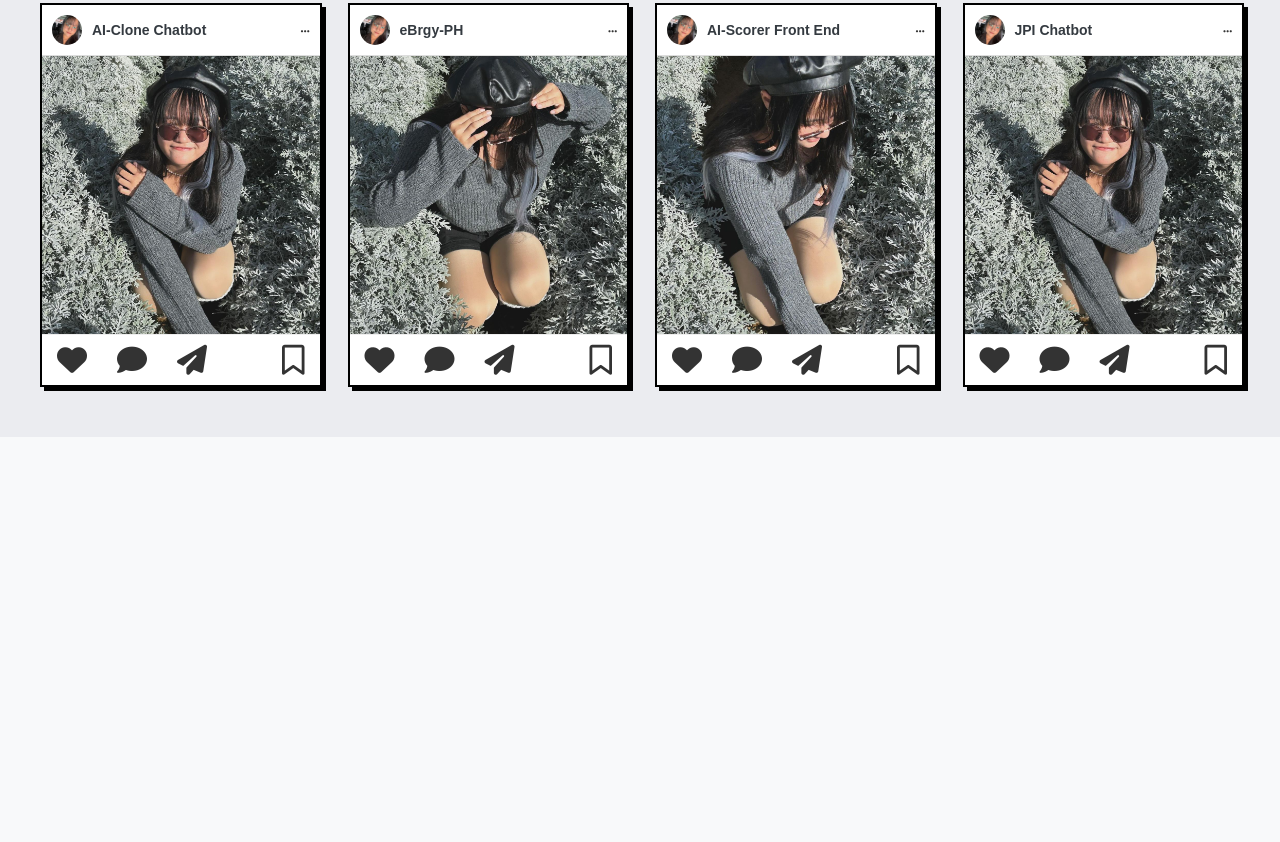
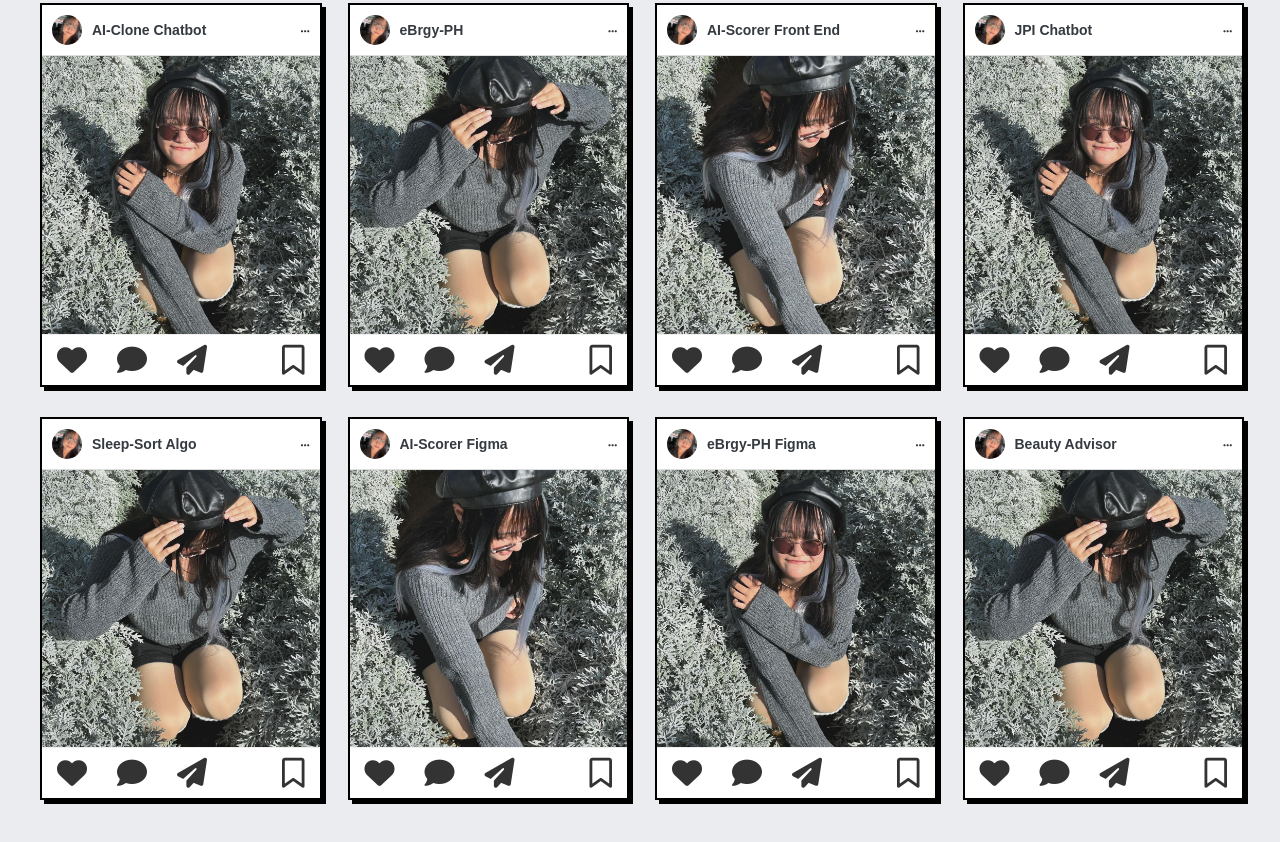
Before and after one commit to clarisemae/Personal-Website-using-HTLM-CSS-JavaScript, a plain HTML site: page index.html in a window 1280 px wide. Shown: the part 2124-2966 px from the top of the page. Before the commit the page ends 2561 px from the top, so only its background shows below. Drawn offline with Linux system fonts and the light colour scheme.

Commit message:
updated project section

```diff
--- a/index.html
+++ b/index.html
@@ -142,7 +142,7 @@
                     <div class="dots"><i class="fa fa-ellipsis-h"></i></div>
                 </div>
                 <div class="image-area">
-                    <img src="images/images/profile (5).jpg" alt="Project 1">
+                    <img src="images/images/profile (5).jpg" alt="AI-Clone Chatbot">
                 </div>
                 <div class="footer">
                     <i class="fa fa-heart heart-icon"></i>
@@ -161,7 +161,7 @@
                     <div class="dots"><i class="fa fa-ellipsis-h"></i></div>
                 </div>
                 <div class="image-area">
-                    <img src="images/images/profile (3).jpg" alt="Project 2">
+                    <img src="images/images/profile (3).jpg" alt="eBrgy-PH">
                 </div>
                 <div class="footer">
                     <i class="fa fa-heart heart-icon"></i>
@@ -180,7 +180,7 @@
                     <div class="dots"><i class="fa fa-ellipsis-h"></i></div>
                 </div>
                 <div class="image-area">
-                    <img src="images/images/profile (4).jpg" alt="Project 3">
+                    <img src="images/images/profile (4).jpg" alt="AI-Scorer Front End">
                 </div>
                 <div class="footer">
                     <i class="fa fa-heart heart-icon"></i>
@@ -199,7 +199,7 @@
                     <div class="dots"><i class="fa fa-ellipsis-h"></i></div>
                 </div>
                 <div class="image-area">
-                    <img src="images/images/profile (5).jpg" alt="Project 4">
+                    <img src="images/images/profile (5).jpg" alt="JPI Chatbot">
                 </div>
                 <div class="footer">
                     <i class="fa fa-heart heart-icon"></i>
@@ -209,7 +209,83 @@
                 </div>
             </div>
 
+            <div class="instagram-frame project-card">
+                <div class="header">
+                    <div class="profile">
+                        <img src="images/images/profile (1).jpg" alt="Profile">
+                        <span>Sleep-Sort Algo</span>
+                    </div>
+                    <div class="dots"><i class="fa fa-ellipsis-h"></i></div>
+                </div>
+                <div class="image-area">
+                    <img src="images/images/profile (3).jpg" alt="Sleep-Sort Algo">
+                </div>
+                <div class="footer">
+                    <i class="fa fa-heart heart-icon"></i>
+                    <i class="fa fa-comment"></i>
+                    <i class="fa fa-paper-plane"></i>
+                    <i class="fa-regular fa-bookmark bookmark-icon"></i>
+                </div>
             </div>
+
+            <div class="instagram-frame project-card">
+                <div class="header">
+                    <div class="profile">
+                        <img src="images/images/profile (1).jpg" alt="Profile">
+                        <span>AI-Scorer Figma</span>
+                    </div>
+                    <div class="dots"><i class="fa fa-ellipsis-h"></i></div>
+                </div>
+                <div class="image-area">
+                    <img src="images/images/profile (4).jpg" alt="AI-Scorer Figma">
+                </div>
+                <div class="footer">
+                    <i class="fa fa-heart heart-icon"></i>
+                    <i class="fa fa-comment"></i>
+                    <i class="fa fa-paper-plane"></i>
+                    <i class="fa-regular fa-bookmark bookmark-icon"></i>
+                </div>
+            </div>
+
+            <div class="instagram-frame project-card">
+                <div class="header">
+                    <div class="profile">
+                        <img src="images/images/profile (1).jpg" alt="Profile">
+                        <span>eBrgy-PH Figma</span>
+                    </div>
+                    <div class="dots"><i class="fa fa-ellipsis-h"></i></div>
+                </div>
+                <div class="image-area">
+                    <img src="images/images/profile (5).jpg" alt="eBrgy-PH Figma">
+                </div>
+                <div class="footer">
+                    <i class="fa fa-heart heart-icon"></i>
+                    <i class="fa fa-comment"></i>
+                    <i class="fa fa-paper-plane"></i>
+                    <i class="fa-regular fa-bookmark bookmark-icon"></i>
+                </div>
+            </div>
+
+             <div class="instagram-frame project-card">
+                <div class="header">
+                    <div class="profile">
+                        <img src="images/images/profile (1).jpg" alt="Profile">
+                        <span>Beauty Advisor</span>
+                    </div>
+                    <div class="dots"><i class="fa fa-ellipsis-h"></i></div>
+                </div>
+                <div class="image-area">
+                    <img src="images/images/profile (3).jpg" alt="Beauty Advisor">
+                </div>
+                <div class="footer">
+                    <i class="fa fa-heart heart-icon"></i>
+                    <i class="fa fa-comment"></i>
+                    <i class="fa fa-paper-plane"></i>
+                    <i class="fa-regular fa-bookmark bookmark-icon"></i>
+                </div>
+            </div>
+
+        </div>
     </div>
 </section>
 
```
